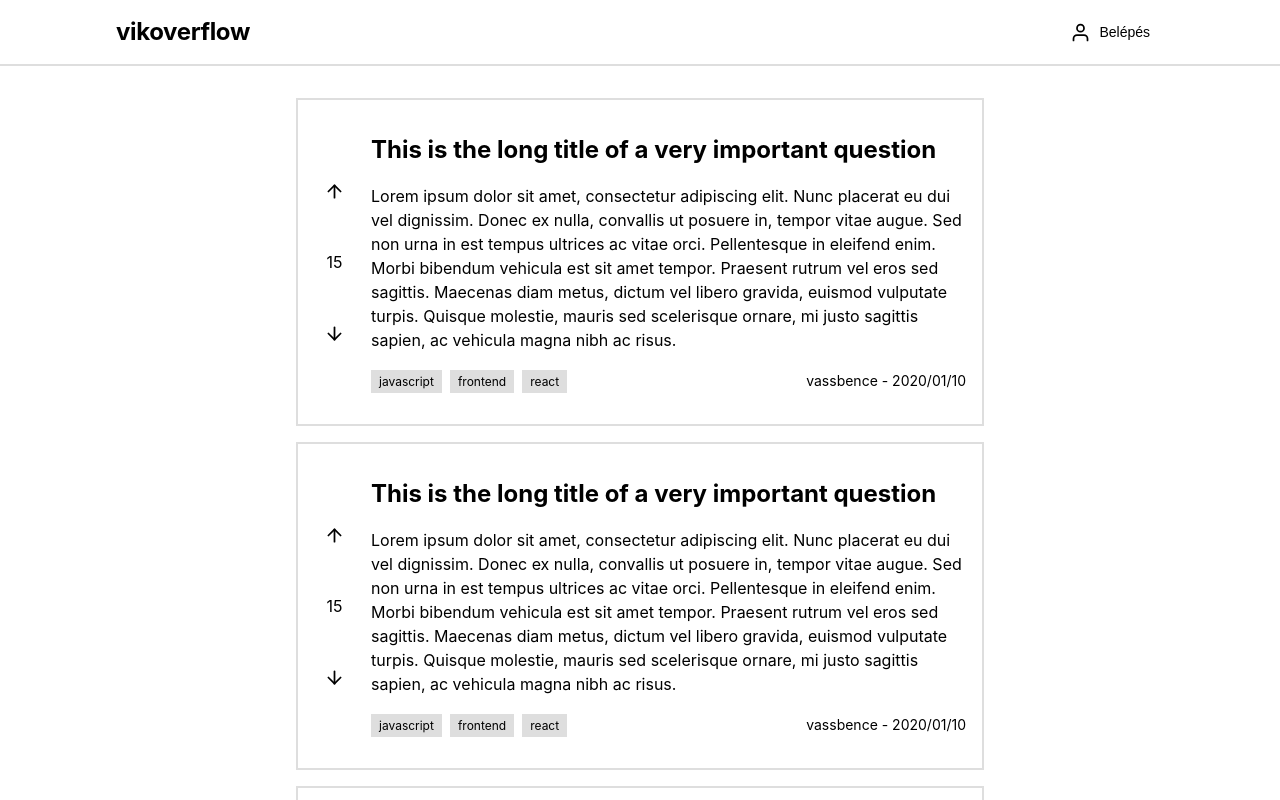
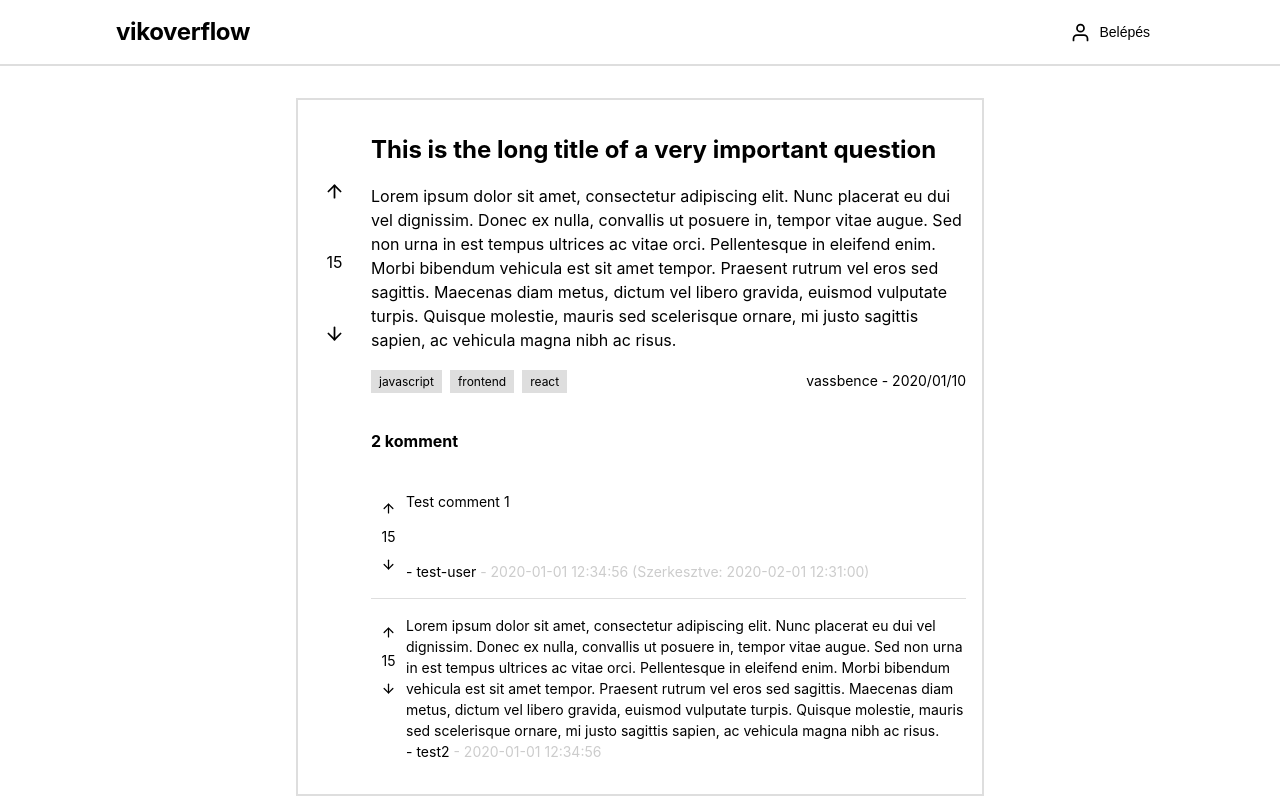
Before and after one commit to DevTeamSCH/vikoverflow-frontend, a Next.js app: page / in a window 1280 px wide. Shown: the top 800 px of the page. Built offline with nearby package versions, Linux system fonts and the light colour scheme; a web font is replaced by a local one.

Commit message:
Basic comment component

```diff
--- /dev/null
+++ b/src/components/question/comment.js
@@ -0,0 +1,67 @@
+import Button from "../button";
+import { ArrowDown, ArrowUp } from "react-feather";
+
+export default ({
+  id,
+  text,
+  created_at,
+  updated_at,
+  owner,
+  vote_count,
+  user_vote
+}) => (
+  <div className="container">
+    <div className="voting-container">
+      <Button iconOnly small tertiary>
+        <ArrowUp size={15} />
+      </Button>
+      <span className="karma">15</span>
+      <Button iconOnly small tertiary>
+        <ArrowDown size={15} />
+      </Button>
+    </div>
+    <div className="comment-text">{text}</div>
+    <div className="meta-text">
+      <span className="owner">- {owner}</span>
+      <span className="date"> - {created_at}</span>
+      {updated_at && <span className="date"> (Szerkesztve: {updated_at})</span>}
+    </div>
+    <style jsx>{`
+    .date {
+      color: var(--accents-2)
+    }
+
+    .container {
+      font-size: 14px;
+      display: grid;
+      grid-template-areas: "voting text" "voting meta";
+      grid-template-columns: auto 1fr;
+      justify-items: start;
+      margin-top: var(--gap);
+      padding-top: var(--gap);
+    }
+
+    .container + .container {
+      border-top: 1px var(--accents-3) solid;
+    }
+
+    .comment-text {
+      grid-area: text
+      padding-bottom: var(--gap);
+      align-self: start;
+    }
+
+    .meta-text {
+      grid-area: meta;
+      align-self: end;
+    }
+
+    .voting-container {
+      grid-area: voting;
+      display: flex;
+      flex-direction: column;
+      align-items: center;
+    }
+    `}</style>
+  </div>
+);
--- a/src/components/question/question.js
+++ b/src/components/question/question.js
@@ -1,8 +1,9 @@
 import Button from "../button";
 import Tag from "./tag";
+import Comment from "./comment";
 import { ArrowDown, ArrowUp } from "react-feather";
 
-export default ({ title, text, tags, author, date }) => (
+export default ({ title, text, tags, author, date, comments }) => (
   <div className="container">
     <div className="voting-container">
       <Button iconOnly small tertiary>
@@ -22,6 +23,12 @@ export default ({ title, text, tags, author, date }) => (
         ))}
       </div>
       <span className="author">{`${author} - ${date}`}</span>
+    </div>
+    <div className="comments-container">
+      <h4>{comments.length} komment</h4>
+      {comments.map(c => (
+        <Comment {...c} />
+      ))}
     </div>
     <style jsx>{`
       .title,
@@ -45,6 +52,10 @@ export default ({ title, text, tags, author, date }) => (
         align-items: center;
       }
 
+      .comments-container {
+        grid-area: comments;
+      }
+
       .info-container {
         grid-area: info;
         display: flex;
@@ -57,7 +68,7 @@ export default ({ title, text, tags, author, date }) => (
         border: 2px solid var(--accents-3);
         padding: var(--gap-double) var(--gap);
         display: grid;
-        grid-template-areas: "voting title" "voting text" "voting info";
+        grid-template-areas: "voting title" "voting text" "voting info" ". comments";
         grid-gap: 1rem;
       }
 
--- a/src/pages/index.js
+++ b/src/pages/index.js
@@ -8,7 +8,21 @@ const questions = [
       "Lorem ipsum dolor sit amet, consectetur adipiscing elit. Nunc placerat eu dui vel dignissim. Donec ex nulla, convallis ut posuere in, tempor vitae augue. Sed non urna in est tempus ultrices ac vitae orci. Pellentesque in eleifend enim. Morbi bibendum vehicula est sit amet tempor. Praesent rutrum vel eros sed sagittis. Maecenas diam metus, dictum vel libero gravida, euismod vulputate turpis. Quisque molestie, mauris sed scelerisque ornare, mi justo sagittis sapien, ac vehicula magna nibh ac risus.",
     tags: ["javascript", "frontend", "react"],
     author: "vassbence",
-    date: "2020/01/10"
+    date: "2020/01/10",
+    comments: [
+      {
+        text: "Test comment 1",
+        owner: "test-user",
+        updated_at: "2020-02-01 12:31:00",
+        created_at: "2020-01-01 12:34:56"
+      },
+      {
+        text:
+          "Lorem ipsum dolor sit amet, consectetur adipiscing elit. Nunc placerat eu dui vel dignissim. Donec ex nulla, convallis ut posuere in, tempor vitae augue. Sed non urna in est tempus ultrices ac vitae orci. Pellentesque in eleifend enim. Morbi bibendum vehicula est sit amet tempor. Praesent rutrum vel eros sed sagittis. Maecenas diam metus, dictum vel libero gravida, euismod vulputate turpis. Quisque molestie, mauris sed scelerisque ornare, mi justo sagittis sapien, ac vehicula magna nibh ac risus.",
+        owner: "test2",
+        created_at: "2020-01-01 12:34:56"
+      }
+    ]
   },
   {
     title: "This is the long title of a very important question",
@@ -16,7 +30,14 @@ const questions = [
       "Lorem ipsum dolor sit amet, consectetur adipiscing elit. Nunc placerat eu dui vel dignissim. Donec ex nulla, convallis ut posuere in, tempor vitae augue. Sed non urna in est tempus ultrices ac vitae orci. Pellentesque in eleifend enim. Morbi bibendum vehicula est sit amet tempor. Praesent rutrum vel eros sed sagittis. Maecenas diam metus, dictum vel libero gravida, euismod vulputate turpis. Quisque molestie, mauris sed scelerisque ornare, mi justo sagittis sapien, ac vehicula magna nibh ac risus.",
     tags: ["javascript", "frontend", "react"],
     author: "vassbence",
-    date: "2020/01/10"
+    date: "2020/01/10",
+    comments: [
+      { text: "Test comment 1" },
+      {
+        text:
+          "Lorem ipsum dolor sit amet, consectetur adipiscing elit. Nunc placerat eu dui vel dignissim. Donec ex nulla, convallis ut posuere in, tempor vitae augue. Sed non urna in est tempus ultrices ac vitae orci. Pellentesque in eleifend enim. Morbi bibendum vehicula est sit amet tempor. Praesent rutrum vel eros sed sagittis. Maecenas diam metus, dictum vel libero gravida, euismod vulputate turpis. Quisque molestie, mauris sed scelerisque ornare, mi justo sagittis sapien, ac vehicula magna nibh ac risus."
+      }
+    ]
   },
   {
     title: "This is the long title of a very important question",
@@ -24,7 +45,8 @@ const questions = [
       "Lorem ipsum dolor sit amet, consectetur adipiscing elit. Nunc placerat eu dui vel dignissim. Donec ex nulla, convallis ut posuere in, tempor vitae augue. Sed non urna in est tempus ultrices ac vitae orci. Pellentesque in eleifend enim. Morbi bibendum vehicula est sit amet tempor. Praesent rutrum vel eros sed sagittis. Maecenas diam metus, dictum vel libero gravida, euismod vulputate turpis. Quisque molestie, mauris sed scelerisque ornare, mi justo sagittis sapien, ac vehicula magna nibh ac risus.",
     tags: ["javascript", "frontend", "react"],
     author: "vassbence",
-    date: "2020/01/10"
+    date: "2020/01/10",
+    comments: []
   },
   {
     title: "This is the long title of a very important question",
@@ -32,7 +54,8 @@ const questions = [
       "Lorem ipsum dolor sit amet, consectetur adipiscing elit. Nunc placerat eu dui vel dignissim. Donec ex nulla, convallis ut posuere in, tempor vitae augue. Sed non urna in est tempus ultrices ac vitae orci. Pellentesque in eleifend enim. Morbi bibendum vehicula est sit amet tempor. Praesent rutrum vel eros sed sagittis. Maecenas diam metus, dictum vel libero gravida, euismod vulputate turpis. Quisque molestie, mauris sed scelerisque ornare, mi justo sagittis sapien, ac vehicula magna nibh ac risus.",
     tags: ["javascript", "frontend", "react"],
     author: "vassbence",
-    date: "2020/01/10"
+    date: "2020/01/10",
+    comments: []
   },
   {
     title: "This is the long title of a very important question",
@@ -40,7 +63,8 @@ const questions = [
       "Lorem ipsum dolor sit amet, consectetur adipiscing elit. Nunc placerat eu dui vel dignissim. Donec ex nulla, convallis ut posuere in, tempor vitae augue. Sed non urna in est tempus ultrices ac vitae orci. Pellentesque in eleifend enim. Morbi bibendum vehicula est sit amet tempor. Praesent rutrum vel eros sed sagittis. Maecenas diam metus, dictum vel libero gravida, euismod vulputate turpis. Quisque molestie, mauris sed scelerisque ornare, mi justo sagittis sapien, ac vehicula magna nibh ac risus.",
     tags: ["javascript", "frontend", "react"],
     author: "vassbence",
-    date: "2020/01/10"
+    date: "2020/01/10",
+    comments: []
   }
 ];
 
```
